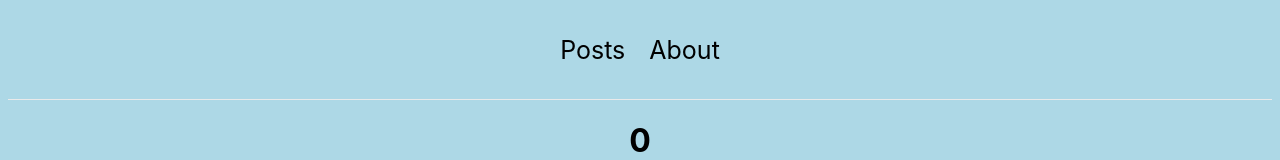
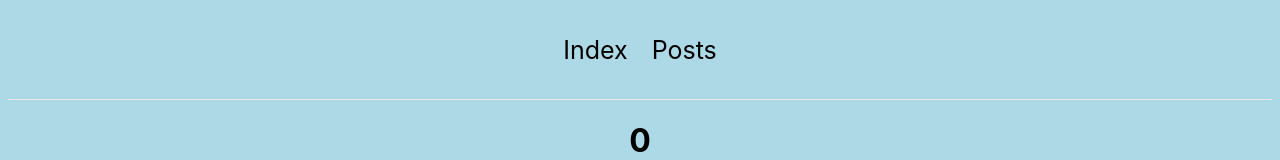
Before and after one commit to hiroka1642/study-react, a Next.js app: page / in a window 1280 px wide. Shown: the top 160 px of the page. Built offline with nearby package versions, Linux system fonts and the light colour scheme.

Commit message:
🐛 パスの変更し忘れ修正

```diff
--- a/src/components/Header/index.jsx
+++ b/src/components/Header/index.jsx
@@ -2,8 +2,8 @@
 import Link from "next/link";
 
 const NAV_ITEMS = [
+  { href: "/", label: "Index" },
   { href: "/posts", label: "Posts" },
-  { href: "/about", label: "About" },
 ];
 
 export function Header() {
```
